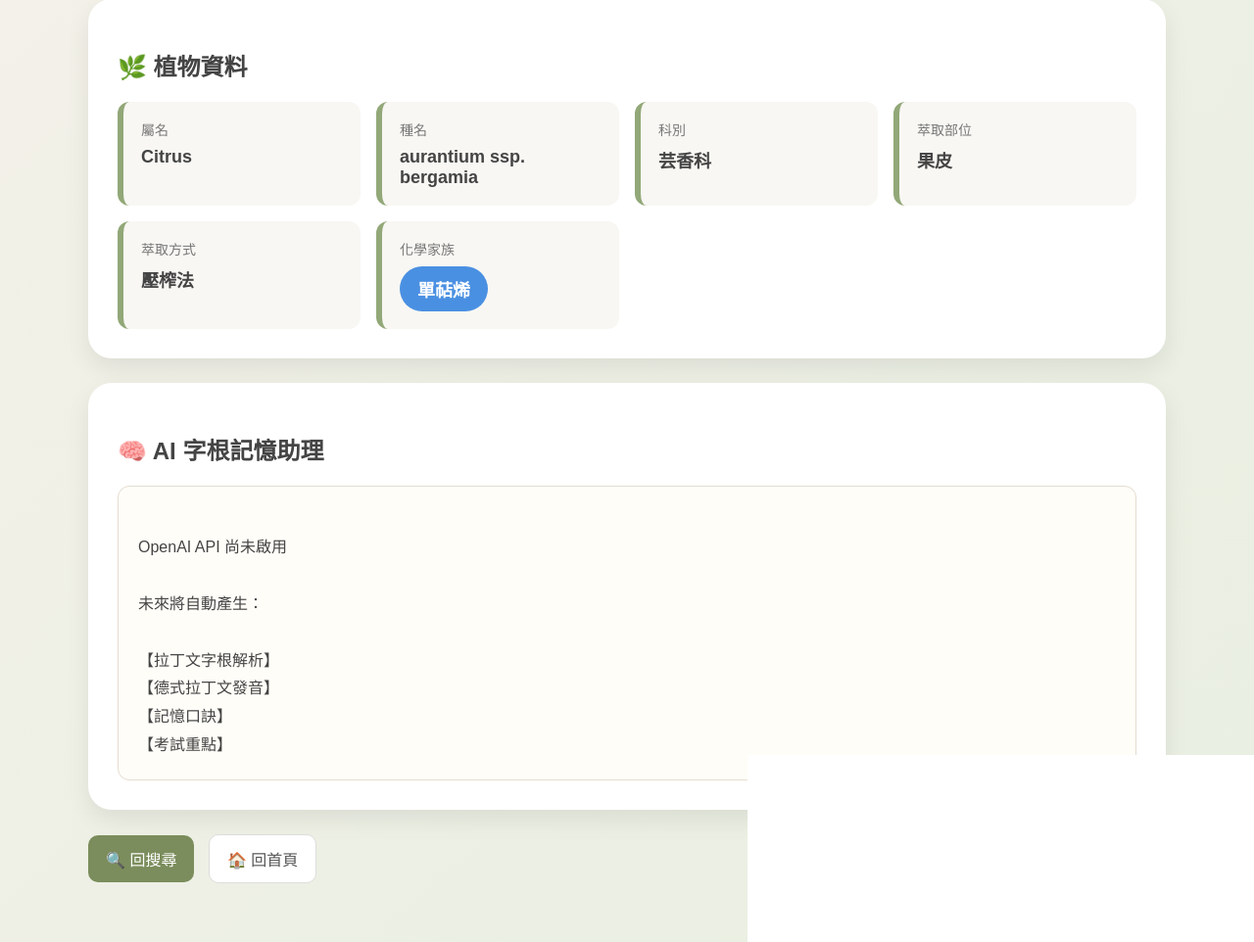
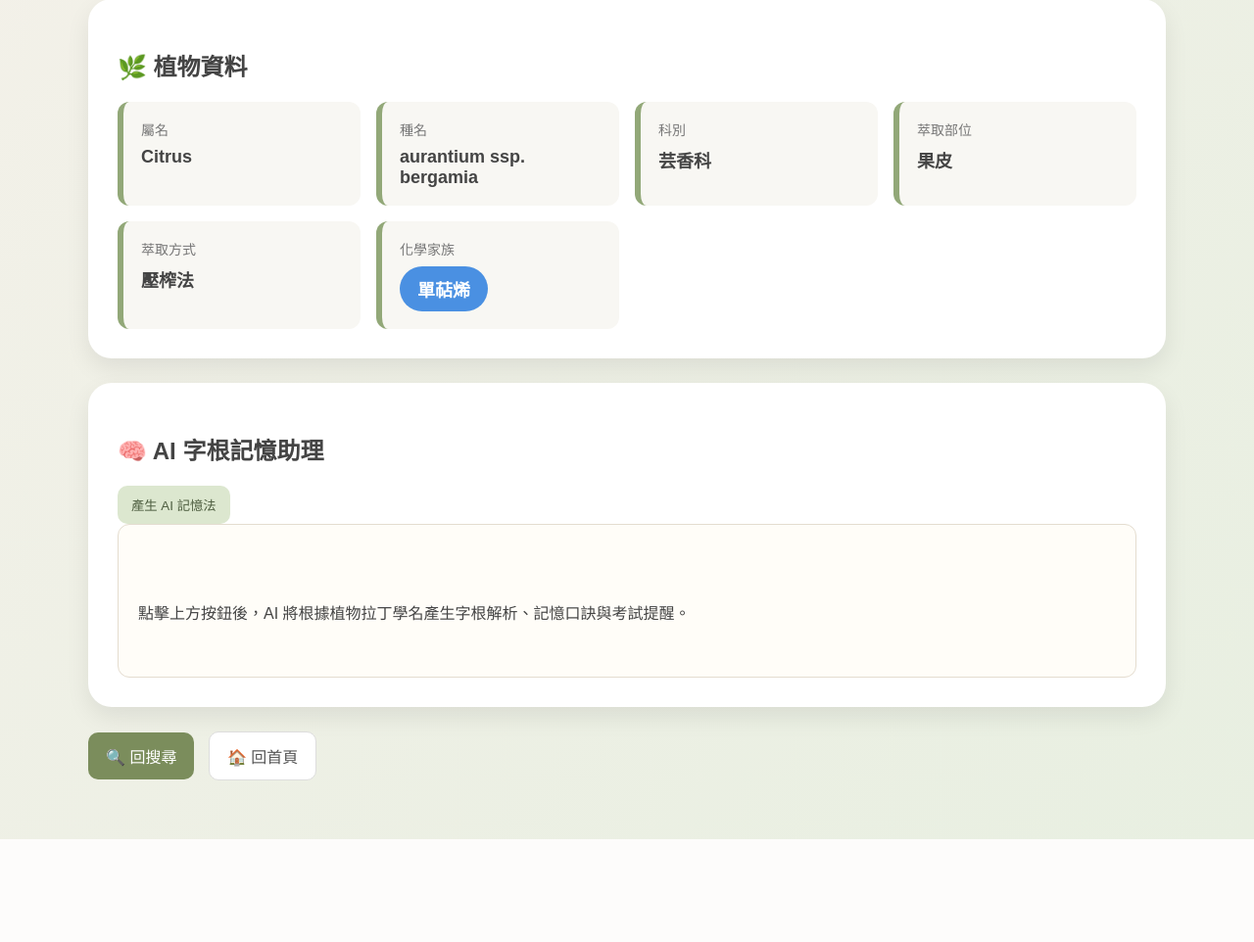
Before and after one commit to inalee99/ifa-latin-learning-system, a Flask app: page /plant/1 in a window 1280 px wide. Shown: the part 500-1462 px from the top of the page at 98% size. After the commit the page ends 1357 px from the top, so only its background shows below. Run offline with Flask 3, Linux system fonts and the light colour scheme; data comes from the database, SQL or seed files in the repository; both versions use the stored data as it was after the commit; grey boxes labelled with a size stand in for pictures from a placeholder-image service; some libraries are stand-ins or nearby versions.

Commit message:
加入 AI 回覆快取

```diff
--- a/app.py
+++ b/app.py
@@ -1,5 +1,18 @@
 import sqlite3
 from flask import Flask, render_template, request
+
+
+
+import os
+from dotenv import load_dotenv
+from openai import OpenAI
+
+load_dotenv()
+
+client = OpenAI(api_key=os.getenv("OPENAI_API_KEY"))
+
+
+
 
 app = Flask(__name__)
 
@@ -132,6 +145,80 @@ OpenAI API 尚未啟用。
 """
 
 
+def generate_openai_memory_tip(plant):
+    prompt = f"""
+你是一位芳療植物拉丁文學習助理。
+請用繁體中文，幫考生記憶以下植物拉丁學名。
+
+中文名：{plant["chinese_name"]}
+英文名：{plant["english_name"]}
+拉丁名：{plant["latin_name"]}
+屬名：{plant["genus"]}
+種名：{plant["species"]}
+
+請輸出：
+1. 拉丁名拆解
+2. 字根或可能意思
+3. 記憶口訣
+4. 考試提醒
+
+如果詞源不確定，請寫「可能與……有關」，不要硬編。
+"""
+
+    try:
+        response = client.responses.create(
+            model="gpt-4.1-mini",
+            input=prompt
+        )
+
+        return response.output_text
+
+    except Exception as e:
+        return f"AI 暫時無法產生內容：{str(e)}"
+
+
+
+
+
+def get_cached_ai(plant_id):
+    conn = get_connection()
+    cursor = conn.cursor()
+
+    cursor.execute("""
+        SELECT ai_explanation
+        FROM ai_cache
+        WHERE plant_id = ?
+    """, (plant_id,))
+
+    row = cursor.fetchone()
+    conn.close()
+
+    if row:
+        return row["ai_explanation"]
+
+    return None
+
+
+def save_ai_cache(plant_id, ai_explanation):
+    conn = get_connection()
+    cursor = conn.cursor()
+
+    cursor.execute("""
+        INSERT OR REPLACE INTO ai_cache (
+            plant_id,
+            ai_explanation
+        )
+        VALUES (?, ?)
+    """, (
+        plant_id,
+        ai_explanation
+    ))
+
+    conn.commit()
+    conn.close()
+
+
+
 def save_attempt(plant_id, user_answer, correct_answer, is_correct):
     conn = get_connection()
     cursor = conn.cursor()
@@ -236,17 +323,27 @@ def search():
         plants=plants
     )
 
-@app.route("/plant/<int:plant_id>")
+@app.route("/plant/<int:plant_id>", methods=["GET", "POST"])
 def plant_detail(plant_id):
 
     plant = get_plant_detail(plant_id)
+    ai_memory = None
+
+    if request.method == "POST":
+
+        cached = get_cached_ai(plant["id"])
+
+        if cached:
+            ai_memory = cached
+        else:
+            ai_memory = generate_openai_memory_tip(plant)
+            save_ai_cache(plant["id"], ai_memory)
 
     return render_template(
         "plant_detail.html",
-        plant=plant
+        plant=plant,
+        ai_memory=ai_memory
     )
-
-
 
 @app.route("/practice", methods=["GET", "POST"])
 def practice():
--- a/requirements.txt
+++ b/requirements.txt
@@ -1,2 +1,4 @@
 Flask
 gunicorn
+openai
+python-dotenv
--- a/templates/plant_detail.html
+++ b/templates/plant_detail.html
@@ -228,19 +228,22 @@
     </div>
 
     <div class="card">
-        <h2>🧠 AI 字根記憶助理</h2>
+    <h2>🧠 AI 字根記憶助理</h2>
 
-        <div class="ai-box">
-OpenAI API 尚未啟用
+    <form method="POST">
+        <button class="speak-btn" type="submit">
+            產生 AI 記憶法
+        </button>
+    </form>
 
-未來將自動產生：
-
-【拉丁文字根解析】
-【德式拉丁文發音】
-【記憶口訣】
-【考試重點】
-        </div>
+    <div class="ai-box">
+        {% if ai_memory %}
+            {{ ai_memory }}
+        {% else %}
+            點擊上方按鈕後，AI 將根據植物拉丁學名產生字根解析、記憶口訣與考試提醒。
+        {% endif %}
     </div>
+</div>
 
     <a href="/search" class="btn btn-green">🔍 回搜尋</a>
     <a href="/" class="btn btn-light">🏠 回首頁</a>
```
Also changed, not shown: ifa.db.
